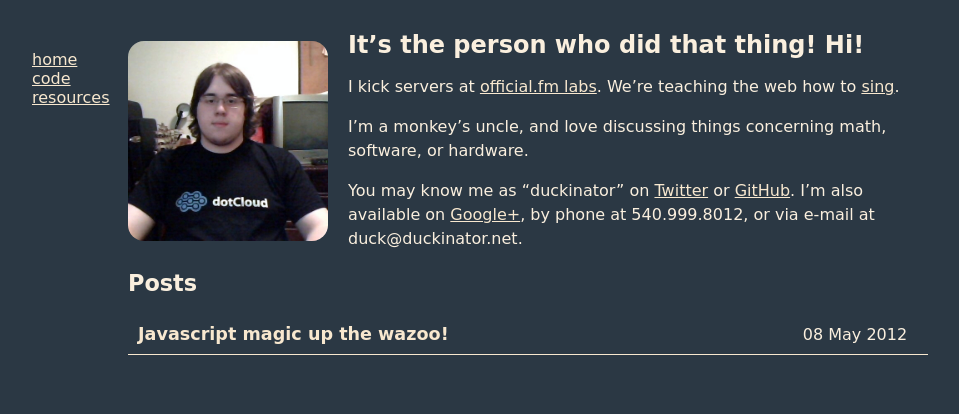
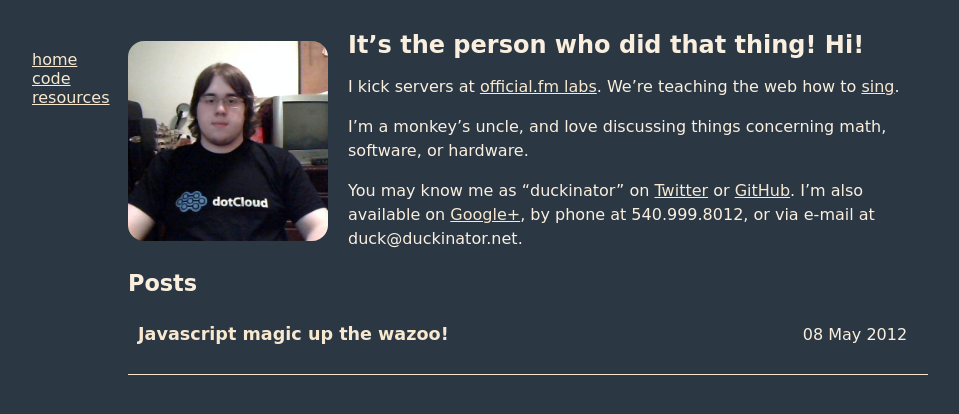
Before and after one commit to Dindows-Systems/duckinator.net, a Jekyll site: the page built from index.html, in a window 1280 px wide. Shown: the top 414 px of the page, without its empty margins (192-1151 px from the left). Built offline with Jekyll 4.4.1, drawn with Linux system fonts in a browser that asks for light colours; Markdown is read by kramdown in place of the engine named in the settings; the list of posts is cut into pages by our own code.

Commit message:
Move the bottom-most border from #posts li to #pagination, so it only shows up when needed.

```diff
--- a/css/main.css
+++ b/css/main.css
@@ -154,6 +154,10 @@ footer img {
 	clear: both;
 }
 
+#posts li:last-child {
+	border-bottom-width: 0px;
+}
+
 #posts h3,
 #posts time {
 	margin: 0;
@@ -168,6 +172,7 @@ footer img {
 
 #pagination {
 	margin-top: 20px;
+	border-top-width: 1px;
 }
 
 #pagination a {
```
